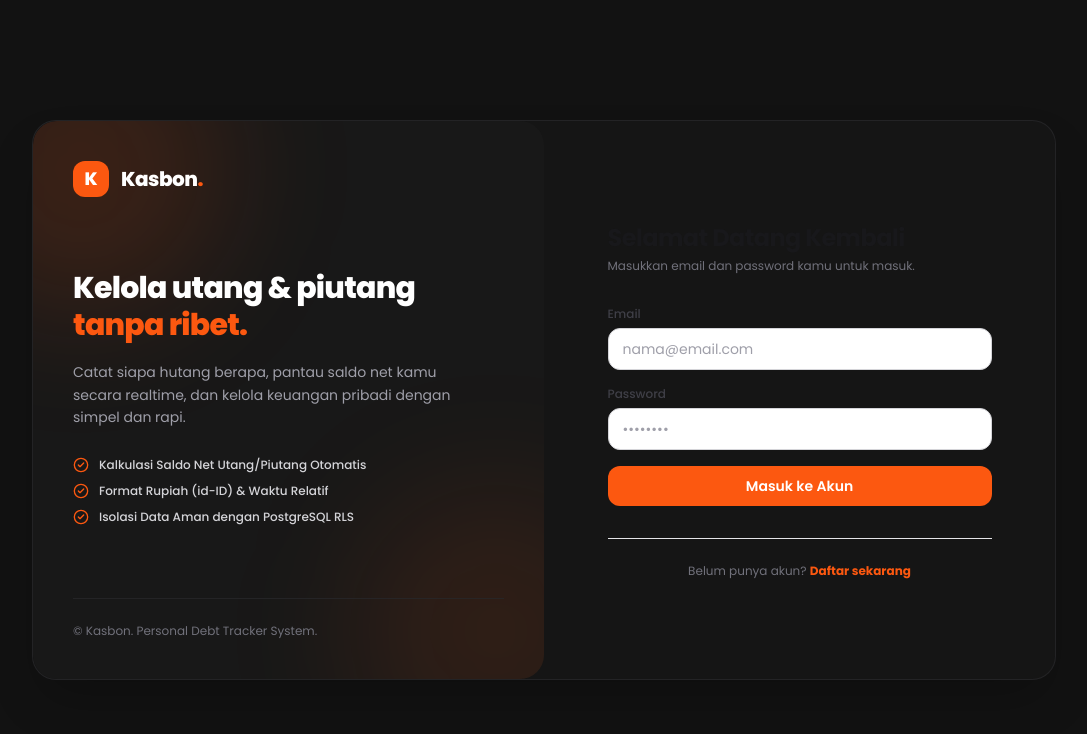
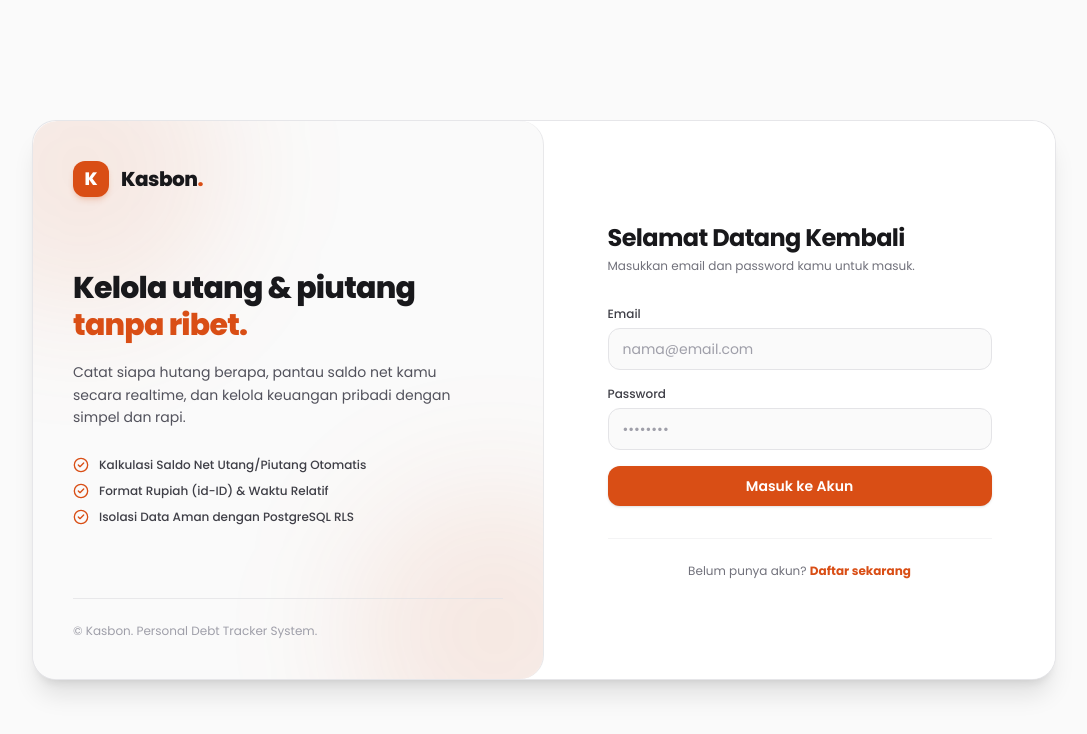
Before and after one commit to defaaryawar/Kasbon, a Next.js app: page /login in a window 1280 px wide. Shown: the top 734 px of the page, without its empty margins (96-1183 px from the left). Built offline with nearby package versions, Linux system fonts and the light colour scheme; no server answers.

Commit message:
fixing: fix styling auth form to use white design

```diff
--- a/src/components/auth/AuthForm.tsx
+++ b/src/components/auth/AuthForm.tsx
@@ -73,86 +73,86 @@ export function AuthForm({ mode }: AuthFormProps) {
     }
   };
 
-  // Hero Section (Only visible on Desktop lg:flex)
+  // Hero Section (Only visible on Desktop lg:flex - Soft White Theme)
   const HeroSection = (
     <motion.div
       key={`hero-${mode}`}
       initial={{ opacity: 0, x: isLogin ? -30 : 30 }}
       animate={{ opacity: 1, x: 0 }}
       transition={{ duration: 0.45, ease: [0.16, 1, 0.3, 1] }}
-      className="hidden lg:flex flex-col justify-between p-10 bg-[#181818] rounded-3xl relative overflow-hidden"
+      className="hidden lg:flex flex-col justify-between p-10 bg-zinc-50 border-r border-zinc-200/80 rounded-3xl relative overflow-hidden"
     >
-      <div className="absolute -top-24 -left-24 w-72 h-72 bg-[#FC5810]/15 rounded-full blur-3xl pointer-events-none" />
-      <div className="absolute -bottom-24 -right-24 w-72 h-72 bg-[#FC5810]/10 rounded-full blur-3xl pointer-events-none" />
+      <div className="absolute -top-24 -left-24 w-72 h-72 bg-[#D94E15]/10 rounded-full blur-3xl pointer-events-none" />
+      <div className="absolute -bottom-24 -right-24 w-72 h-72 bg-[#D94E15]/10 rounded-full blur-3xl pointer-events-none" />
 
       {/* Brand Header */}
       <div className="flex items-center gap-3 z-10">
-        <div className="w-9 h-9 rounded-xl bg-[#FC5810] flex items-center justify-center font-black text-white text-lg">
+        <div className="w-9 h-9 rounded-xl bg-[#D94E15] flex items-center justify-center font-black text-white text-lg shadow-md shadow-[#D94E15]/20">
           K
         </div>
-        <span className="text-xl font-extrabold tracking-tight text-white">
-          Kasbon<span className="text-[#FC5810]">.</span>
+        <span className="text-xl font-extrabold tracking-tight text-zinc-900">
+          Kasbon<span className="text-[#D94E15]">.</span>
         </span>
       </div>
 
       {/* Main Copy */}
       <div className="my-10 space-y-4 z-10">
-        <h2 className="text-3xl font-extrabold tracking-tight text-white leading-tight">
+        <h2 className="text-3xl font-extrabold tracking-tight text-zinc-900 leading-tight">
           Kelola utang & piutang <br />
-          <span className="text-[#FC5810]">tanpa ribet.</span>
+          <span className="text-[#D94E15]">tanpa ribet.</span>
         </h2>
-        <p className="text-sm text-zinc-400 max-w-sm leading-relaxed">
+        <p className="text-sm text-zinc-600 max-w-sm leading-relaxed">
           Catat siapa hutang berapa, pantau saldo net kamu secara realtime, dan kelola keuangan pribadi dengan simpel dan rapi.
         </p>
 
         <div className="pt-3 space-y-2.5">
-          <div className="flex items-center gap-2.5 text-xs text-zinc-300 font-medium">
-            <CheckCircle2 className="w-4 h-4 text-[#FC5810]" />
+          <div className="flex items-center gap-2.5 text-xs text-zinc-700 font-medium">
+            <CheckCircle2 className="w-4 h-4 text-[#D94E15]" />
             <span>Kalkulasi Saldo Net Utang/Piutang Otomatis</span>
           </div>
-          <div className="flex items-center gap-2.5 text-xs text-zinc-300 font-medium">
-            <CheckCircle2 className="w-4 h-4 text-[#FC5810]" />
+          <div className="flex items-center gap-2.5 text-xs text-zinc-700 font-medium">
+            <CheckCircle2 className="w-4 h-4 text-[#D94E15]" />
             <span>Format Rupiah (id-ID) & Waktu Relatif</span>
           </div>
-          <div className="flex items-center gap-2.5 text-xs text-zinc-300 font-medium">
-            <CheckCircle2 className="w-4 h-4 text-[#FC5810]" />
+          <div className="flex items-center gap-2.5 text-xs text-zinc-700 font-medium">
+            <CheckCircle2 className="w-4 h-4 text-[#D94E15]" />
             <span>Isolasi Data Aman dengan PostgreSQL RLS</span>
           </div>
         </div>
       </div>
 
       {/* Footer Quote */}
-      <div className="pt-6 border-t border-zinc-800/80 text-xs text-zinc-500 z-10">
+      <div className="pt-6 border-t border-zinc-200/80 text-xs text-zinc-400 z-10">
         © Kasbon. Personal Debt Tracker System.
       </div>
     </motion.div>
   );
 
-  // Form Section (Cardless & Responsive)
+  // Form Section (Cardless Soft White Layout)
   const FormSection = (
     <motion.div
       key={`form-${mode}`}
       initial={{ opacity: 0, x: isLogin ? 30 : -30 }}
       animate={{ opacity: 1, x: 0 }}
       transition={{ duration: 0.45, ease: [0.16, 1, 0.3, 1] }}
-      className="flex flex-col justify-center px-4 py-8 sm:px-8 lg:px-12 w-full"
+      className="flex flex-col justify-center px-4 py-8 sm:px-8 lg:px-12 w-full bg-white"
     >
       <div className="w-full max-w-sm mx-auto">
         {/* Mobile-only Brand Header */}
         <div className="flex lg:hidden items-center gap-2.5 mb-8">
-          <div className="w-8 h-8 rounded-xl bg-[#FC5810] flex items-center justify-center font-black text-white text-base">
+          <div className="w-8 h-8 rounded-xl bg-[#D94E15] flex items-center justify-center font-black text-white text-base">
             K
           </div>
-          <span className="text-lg font-extrabold tracking-tight text-white">
-            Kasbon<span className="text-[#FC5810]">.</span>
+          <span className="text-lg font-extrabold tracking-tight text-zinc-900">
+            Kasbon<span className="text-[#D94E15]">.</span>
           </span>
         </div>
 
         <div className="mb-6 sm:mb-8">
-          <h1 className="text-2xl font-bold tracking-tight text-zinc-900 dark:text-zinc-100">
+          <h1 className="text-2xl font-bold tracking-tight text-zinc-900">
             {isLogin ? "Selamat Datang Kembali" : "Buat Akun Baru"}
           </h1>
-          <p className="text-xs text-zinc-500 dark:text-zinc-400 mt-1">
+          <p className="text-xs text-zinc-500 mt-1">
             {isLogin
               ? "Masukkan email dan password kamu untuk masuk."
               : "Daftar sekarang untuk mulai mencatat utang piutang."}
@@ -161,20 +161,20 @@ export function AuthForm({ mode }: AuthFormProps) {
 
         <form onSubmit={handleSubmit} className="space-y-4">
           {errorMessage && (
-            <div className="flex items-center gap-2 p-3 rounded-xl bg-rose-500/10 border border-rose-500/20 text-rose-600 dark:text-rose-400 text-xs font-medium">
+            <div className="flex items-center gap-2 p-3 rounded-xl bg-rose-50 border border-rose-200 text-rose-600 text-xs font-medium">
               <AlertCircle className="w-4 h-4 shrink-0" />
               <span>{errorMessage}</span>
             </div>
           )}
 
           {successMessage && (
-            <div className="p-3 rounded-xl bg-emerald-500/10 border border-emerald-500/20 text-emerald-600 dark:text-emerald-400 text-xs font-medium">
+            <div className="p-3 rounded-xl bg-emerald-50 border border-emerald-200 text-emerald-600 text-xs font-medium">
               {successMessage}
             </div>
           )}
 
           <div>
-            <label className="block text-xs font-medium text-zinc-700 dark:text-zinc-300 mb-1.5">
+            <label className="block text-xs font-medium text-zinc-700 mb-1.5">
               Email
             </label>
             <input
@@ -182,13 +182,13 @@ export function AuthForm({ mode }: AuthFormProps) {
               placeholder="nama@email.com"
               value={email}
               onChange={(e) => setEmail(e.target.value)}
-              className="w-full px-3.5 py-2.5 text-sm rounded-xl bg-white dark:bg-[#181818] border border-zinc-300 dark:border-zinc-800 text-zinc-900 dark:text-zinc-100 placeholder-zinc-400 focus:outline-none focus:border-[#FC5810] focus:ring-1 focus:ring-[#FC5810] transition-colors"
+              className="w-full px-3.5 py-2.5 text-sm rounded-xl bg-zinc-50 border border-zinc-200 text-zinc-900 placeholder-zinc-400 focus:outline-none focus:border-[#D94E15] focus:ring-1 focus:ring-[#D94E15] transition-colors"
               required
             />
           </div>
 
           <div>
-            <label className="block text-xs font-medium text-zinc-700 dark:text-zinc-300 mb-1.5">
+            <label className="block text-xs font-medium text-zinc-700 mb-1.5">
               Password
             </label>
             <input
@@ -196,7 +196,7 @@ export function AuthForm({ mode }: AuthFormProps) {
               placeholder="••••••••"
               value={password}
               onChange={(e) => setPassword(e.target.value)}
-              className="w-full px-3.5 py-2.5 text-sm rounded-xl bg-white dark:bg-[#181818] border border-zinc-300 dark:border-zinc-800 text-zinc-900 dark:text-zinc-100 placeholder-zinc-400 focus:outline-none focus:border-[#FC5810] focus:ring-1 focus:ring-[#FC5810] transition-colors"
+              className="w-full px-3.5 py-2.5 text-sm rounded-xl bg-zinc-50 border border-zinc-200 text-zinc-900 placeholder-zinc-400 focus:outline-none focus:border-[#D94E15] focus:ring-1 focus:ring-[#D94E15] transition-colors"
               required
             />
           </div>
@@ -204,7 +204,7 @@ export function AuthForm({ mode }: AuthFormProps) {
           <button
             type="submit"
             disabled={isLoading}
-            className="w-full flex items-center justify-center gap-2 py-2.5 px-4 rounded-xl bg-[#FC5810] hover:bg-[#e04a08] active:bg-[#c94005] text-white font-semibold text-sm transition-all disabled:opacity-50 mt-4 cursor-pointer"
+            className="w-full flex items-center justify-center gap-2 py-2.5 px-4 rounded-xl bg-[#D94E15] hover:bg-[#b83e0e] active:bg-[#a0340b] text-white font-semibold text-sm transition-all disabled:opacity-50 mt-4 cursor-pointer shadow-sm"
           >
             {isLoading ? (
               <>
@@ -217,13 +217,13 @@ export function AuthForm({ mode }: AuthFormProps) {
           </button>
         </form>
 
-        <div className="mt-8 text-center text-xs text-zinc-500 dark:text-zinc-400 border-t border-zinc-200 dark:border-zinc-800/80 pt-6">
+        <div className="mt-8 text-center text-xs text-zinc-500 border-t border-zinc-100 pt-6">
           {isLogin ? (
             <span>
               Belum punya akun?{" "}
               <Link
                 href="/signup"
-                className="font-bold text-[#FC5810] hover:underline"
+                className="font-bold text-[#D94E15] hover:underline"
               >
                 Daftar sekarang
               </Link>
@@ -233,7 +233,7 @@ export function AuthForm({ mode }: AuthFormProps) {
               Sudah punya akun?{" "}
               <Link
                 href="/login"
-                className="font-bold text-[#FC5810] hover:underline"
+                className="font-bold text-[#D94E15] hover:underline"
               >
                 Masuk di sini
               </Link>
@@ -245,8 +245,8 @@ export function AuthForm({ mode }: AuthFormProps) {
   );
 
   return (
-    <div className="min-h-screen bg-[#121212] flex items-center justify-center p-4 sm:p-6 lg:p-8 font-sans overflow-hidden">
-      <div className="w-full max-w-5xl min-h-0 lg:min-h-[560px] grid grid-cols-1 lg:grid-cols-2 rounded-3xl overflow-hidden border border-transparent lg:border-zinc-800/80 bg-transparent lg:bg-[#181818]/60 shadow-none lg:shadow-2xl">
+    <div className="min-h-screen bg-[#fafafa] flex items-center justify-center p-4 sm:p-6 lg:p-8 font-sans overflow-hidden">
+      <div className="w-full max-w-5xl min-h-0 lg:min-h-[560px] grid grid-cols-1 lg:grid-cols-2 rounded-3xl overflow-hidden border border-zinc-200/90 bg-white shadow-xl">
         {isLogin ? (
           <>
             {HeroSection}
```
